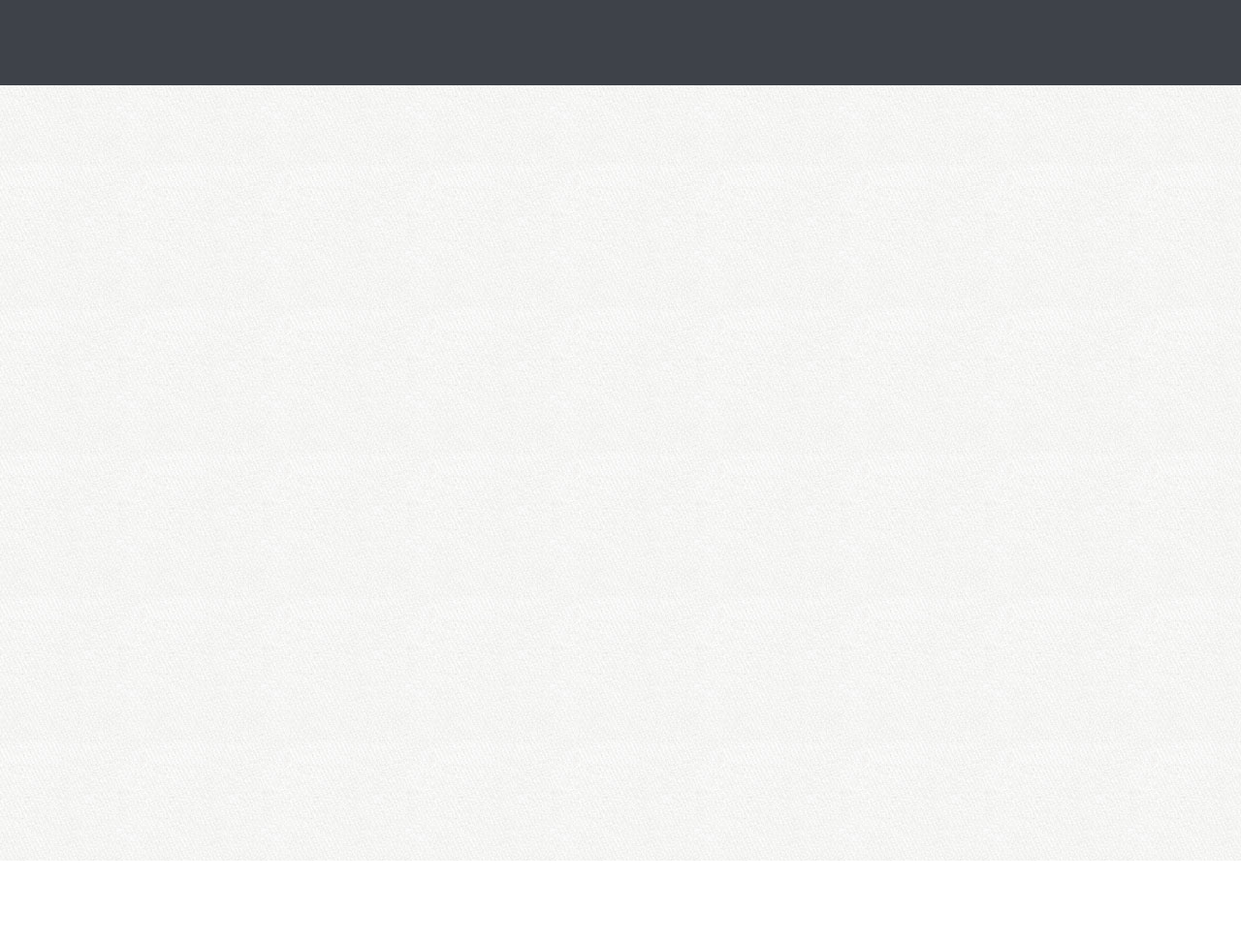
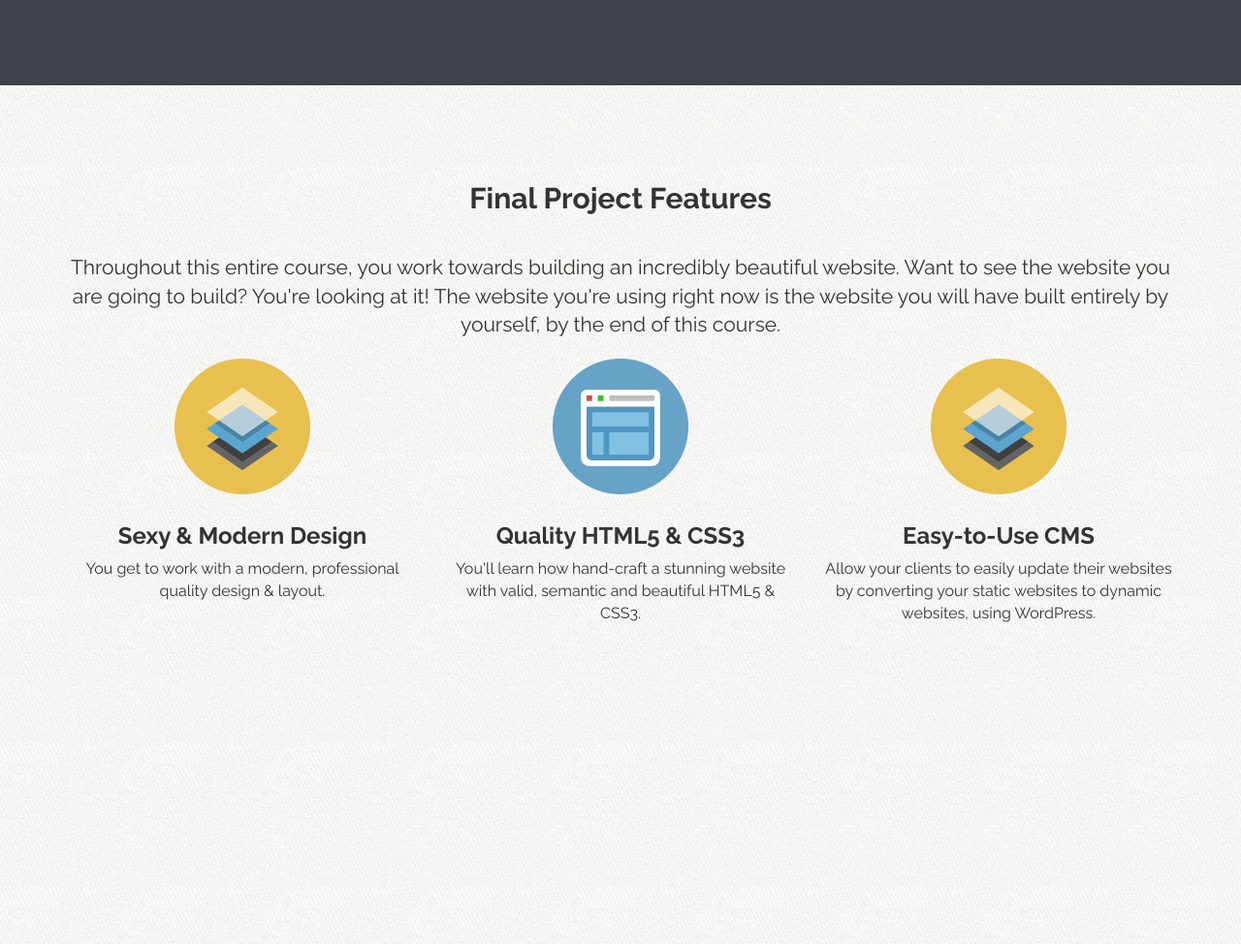
Before and after one commit to mpjr1/Boostrap-to-Wordpress, a PHP site: page / in a window 1280 px wide. Shown: the part 2937-3911 px from the top of the page at 97% size. Before the commit the page ends 3825 px from the top, so only its background shows below. Run offline with PHP 8.4, Linux system fonts and the light colour scheme.

Commit message:
Project Features section completed

```diff
--- a/B2W/assets/css/custom.css
+++ b/B2W/assets/css/custom.css
@@ -171,6 +171,11 @@ section h3 {
     text-align: center;
 }
 
+
+#project-features{
+    text-align: center;
+}
+
 /*=== Custom Icon Sprites ===*/
 
 i.ci{
--- a/B2W/index.html
+++ b/B2W/index.html
@@ -217,11 +217,37 @@
 
 
         <!--Project Features Section-->
-        <section>
+        <section id="project-features">
+            <div class="container">
+
+                <h2>Final Project Features</h2>
+                <p class="lead">Throughout this entire course, you work towards building an incredibly beautiful website. Want to see the website you are going to build? You're looking at it! The website you're using right now is the website you will have built entirely by yourself, by the end of this course.</p>
+
+                <div class="row">
+                    <div class="col-sm-4">
+                        <img src="assets/img/icon-design.png" alt="Design">
+                        <h3>Sexy &amp; Modern Design</h3>
+                        <p>You get to work with a modern, professional quality design &amp; layout.</p>
+                    </div><!--Column-->
+
+                     <div class="col-sm-4">
+                        <img src="assets/img/icon-code.png" alt="Code">
+                        <h3>Quality HTML5 &amp; CSS3</h3>
+                        <p>You'll learn how hand-craft a stunning website with valid, semantic and beautiful HTML5 &amp; CSS3.</p>
+                    </div><!--Column-->
+
+                     <div class="col-sm-4">
+                        <img src="assets/img/icon-design.png" alt="Design">
+                        <h3>Easy-to-Use CMS</h3>
+                        <p>Allow your clients to easily update their websites by converting your static websites to dynamic websites, using WordPress.</p>
+                    </div><!--Column-->
+                </div><!--Row-->
 
 
+            </div> <!--Container-->
 
-        </section>
+
+        </section><!-- Project Features-->
 
         <!--Video Featurette Section-->
         <section>
```
